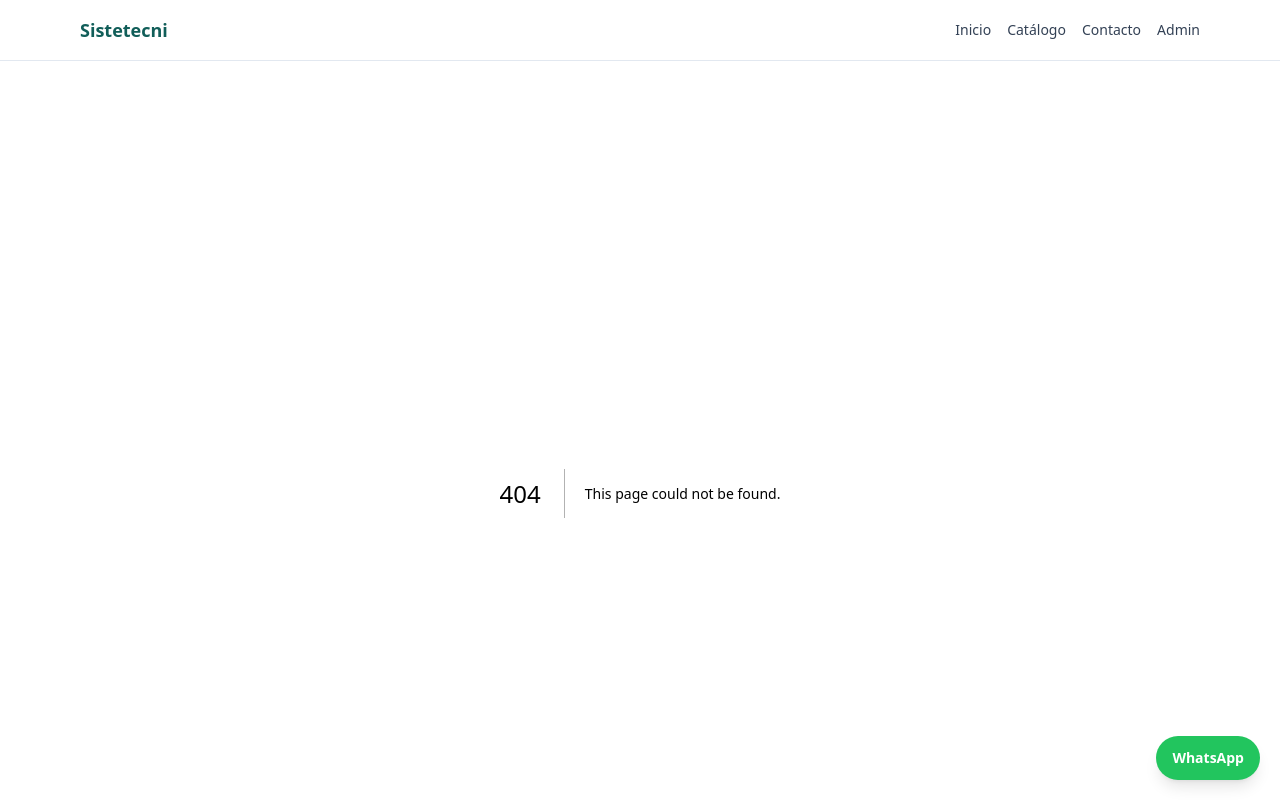
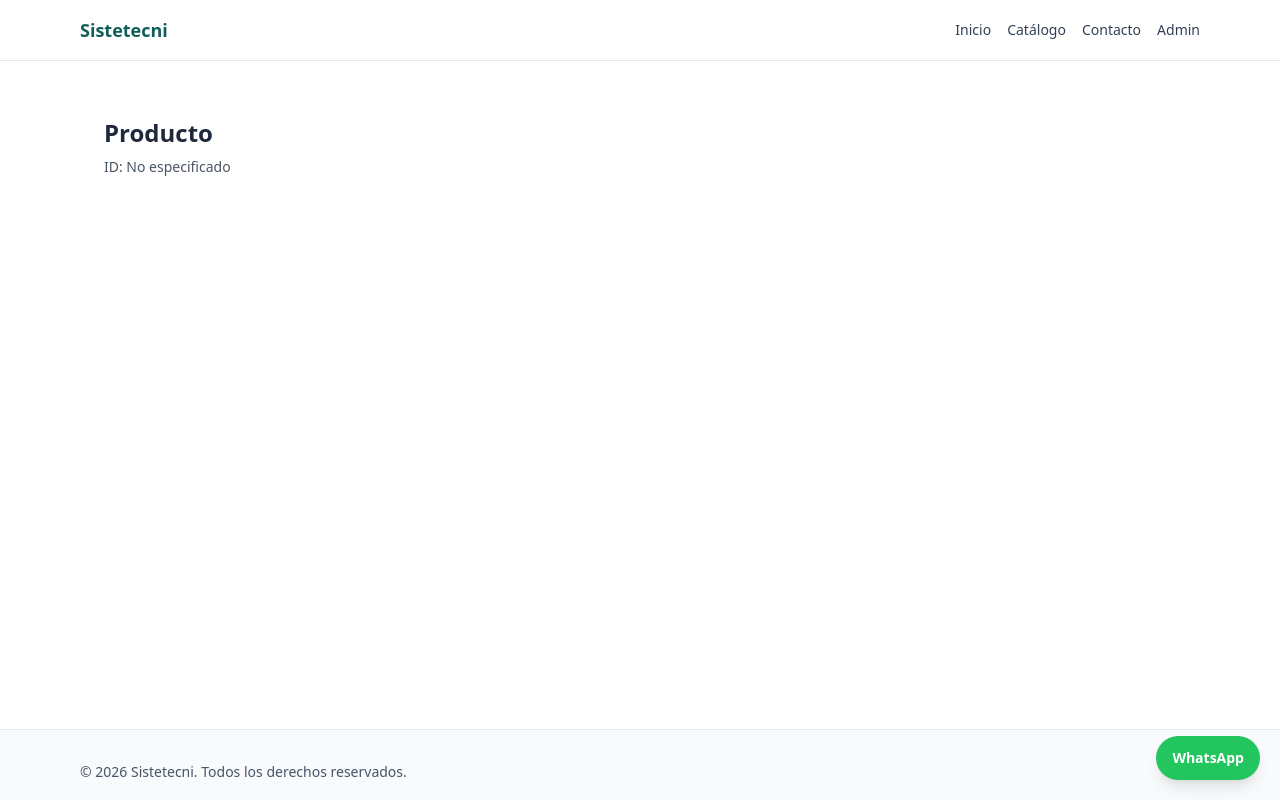
Before and after one commit to santiagomontanes/sistetecni-catalog2, a Next.js app: page /product in a window 1280 px wide. Before the commit this address had no page. Shown: the top 800 px of the page. Built offline with nearby package versions, Linux system fonts and the light colour scheme.

Commit message:
refactor: switch product detail to static query-param route

```diff
--- a/src/app/product/[id]/page.tsx
+++ /dev/null
@@ -1,14 +0,0 @@
-type PageProps = {
-  params: Promise<{ id: string }>;
-};
-
-export default async function Page({ params }: PageProps) {
-  const { id } = await params;
-
-  return (
-    <main className="p-6">
-      <h1 className="text-2xl font-semibold">Producto</h1>
-      <p className="mt-2 text-sm text-gray-600">ID: {id}</p>
-    </main>
-  );
-}
--- /dev/null
+++ b/src/app/product/page.tsx
@@ -0,0 +1,15 @@
+'use client';
+
+import { useSearchParams } from 'next/navigation';
+
+export default function ProductPage() {
+  const searchParams = useSearchParams();
+  const id = searchParams.get('id');
+
+  return (
+    <main className="p-6">
+      <h1 className="text-2xl font-semibold">Producto</h1>
+      <p className="mt-2 text-sm text-gray-600">ID: {id ?? 'No especificado'}</p>
+    </main>
+  );
+}
--- a/src/components/ProductCard.tsx
+++ b/src/components/ProductCard.tsx
@@ -10,7 +10,7 @@ export default function ProductCard({ product }: ProductCardProps) {
     <article className="rounded-xl border border-slate-200 p-4">
       <h3 className="text-lg font-semibold text-slate-900">{product.name}</h3>
       <p className="mt-2 text-sm text-slate-600">{product.description}</p>
-      <Link href={`/product/${product.id}`} className="mt-4 inline-block text-sm font-medium text-brand-700">
+      <Link href={`/product?id=${product.id}`} className="mt-4 inline-block text-sm font-medium text-brand-700">
         Ver detalle
       </Link>
     </article>
```
